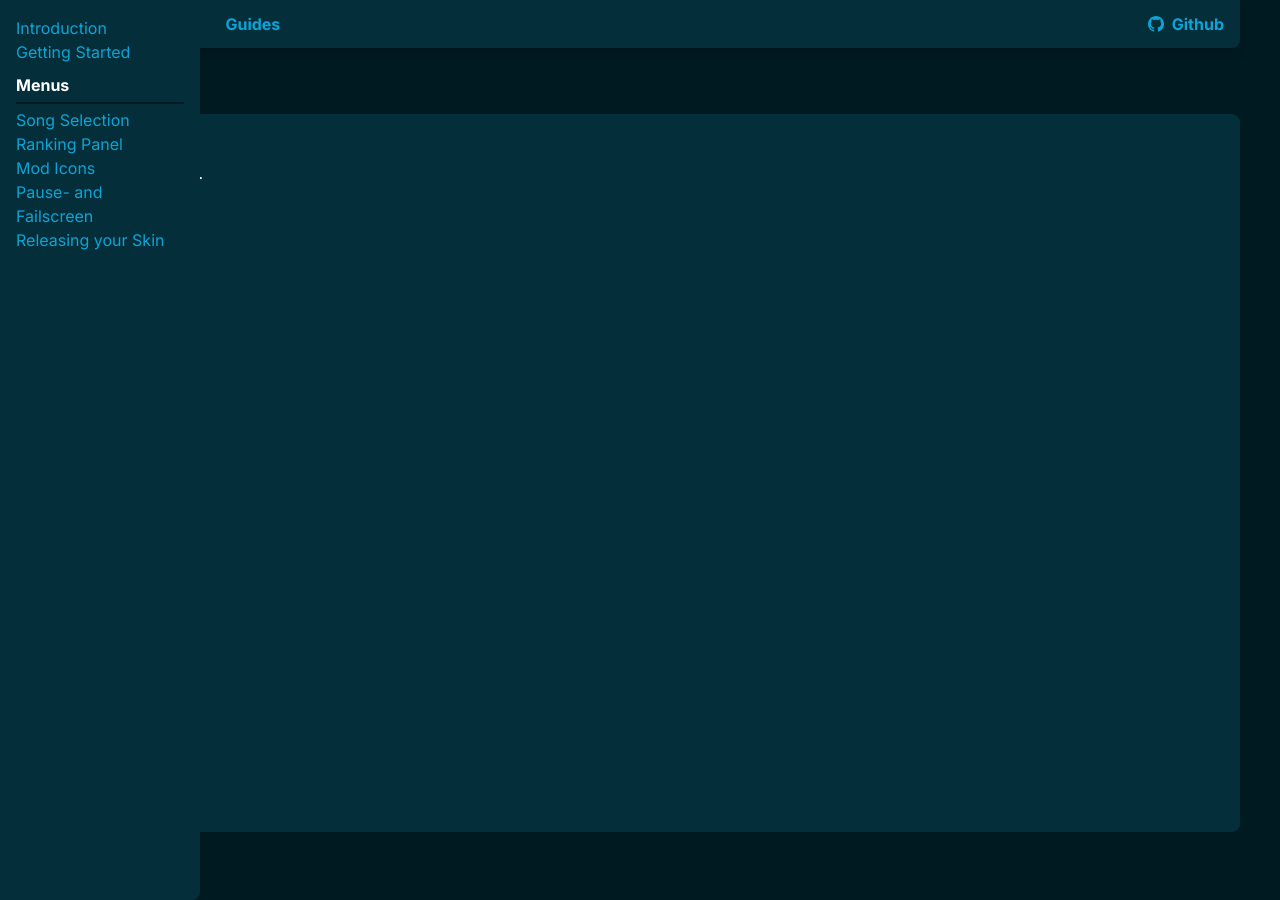
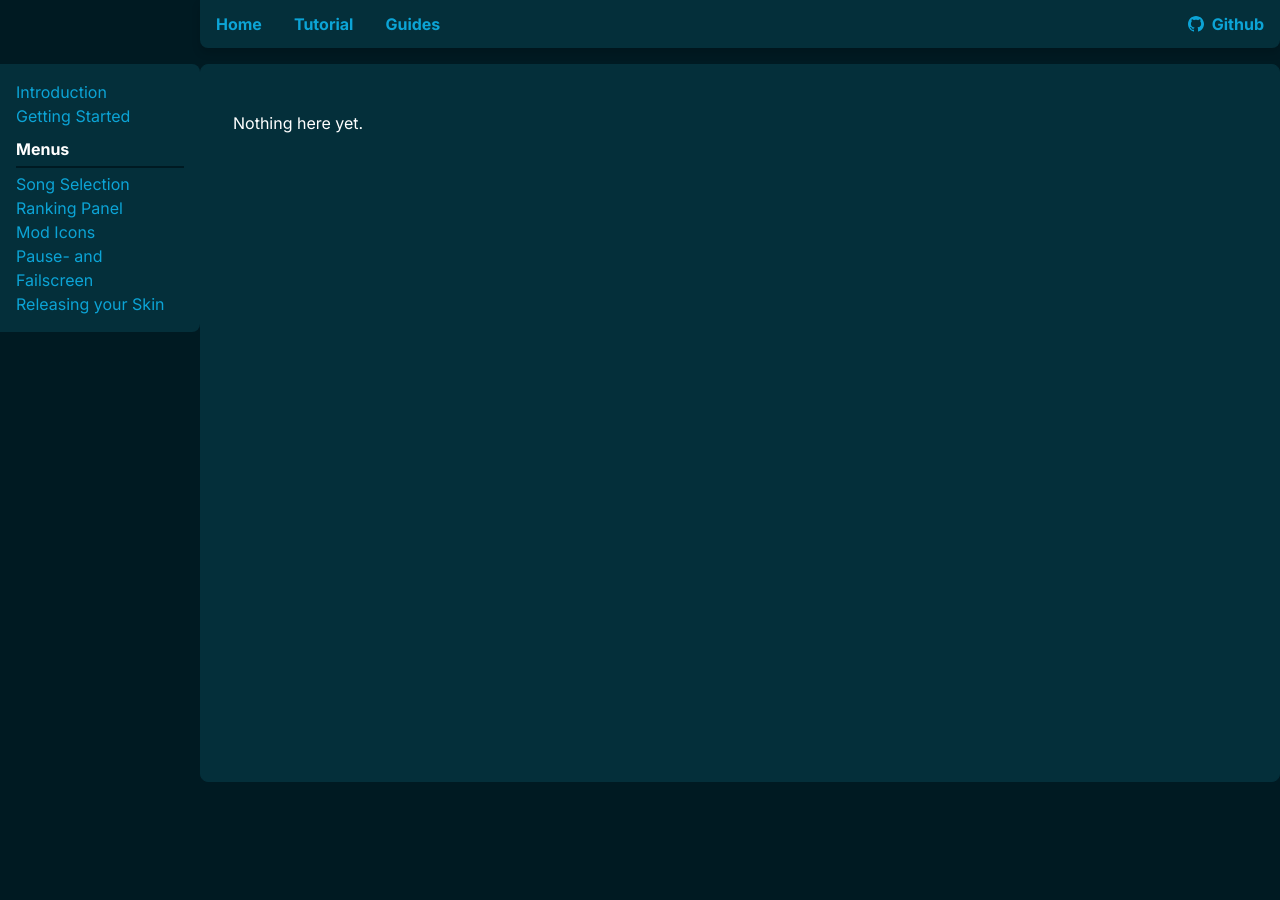
Before and after one commit to RockRoller01/skinninginfo, a Jekyll site: the page built from tutorial/mod_icons.md, in a window 1280 px wide. Built offline with Jekyll 4.4.1, drawn with Linux system fonts in a browser that asks for light colours.

Commit message:
Fix layout and style for sidenav
* Created master layout (this will contain what all pages will have, intended for layouts only)
* Updated default layout (just a main)
* Updated tutorial-sidenav layout (this will contain the sidebar and the main)
* Fixed styles for main and sidenav

```diff
--- a/_layouts/default.html
+++ b/_layouts/default.html
@@ -1,29 +1,7 @@
-<!DOCTYPE html>
-<html>
-<head>
-  <meta charset="utf-8">
-  <meta name="viewport" content="width=device-width, initial-scale=1">
-  <title>{{ page.title }} - {{site.title}}</title>
-  <link rel="stylesheet" href="{{site.baseurl}}/css/main.css">
-  <link href="https://fonts.googleapis.com/css2?family=Inter:wght@100;200;300;400;500;600;700;800;900&display=swap" rel="stylesheet">
-</head>
+---
+layout: master
+---
 
-<body>
-<header>
-    <div class="navbar">
-      <div class="content">
-        <a href="{{site.baseurl}}/">Home</a>
-        <a href="{{site.baseurl}}/tutorial/introduction">Tutorial</a>
-        <a href="{{site.baseurl}}/guides/toc">Guides</a>
-        <a style="float:right" href=https://github.com/RockRoller01/skinninginfo><svg class="icon" width="32" height="32" viewBox="0 0 32 32">
-          <path fill-rule="evenodd" clip-rule="evenodd" d="M16 0C7.16 0 0 7.16 0 16C0 23.08 4.58 29.06 10.94 31.18C11.74 31.32 12.04 30.84 12.04 30.42C12.04 30.04 12.02 28.78 12.02 27.44C8 28.18 6.96 26.46 6.64 25.56C6.46 25.1 5.68 23.68 5 23.3C4.44 23 3.64 22.26 4.98 22.24C6.24 22.22 7.14 23.4 7.44 23.88C8.88 26.3 11.18 25.62 12.1 25.2C12.24 24.16 12.66 23.46 13.12 23.06C9.56 22.66 5.84 21.28 5.84 15.16C5.84 13.42 6.46 11.98 7.48 10.86C7.32 10.46 6.76 8.82 7.64 6.62C7.64 6.62 8.98 6.2 12.04 8.26C13.32 7.9 14.68 7.72 16.04 7.72C17.4 7.72 18.76 7.9 20.04 8.26C23.1 6.18 24.44 6.62 24.44 6.62C25.32 8.82 24.76 10.46 24.6 10.86C25.62 11.98 26.24 13.4 26.24 15.16C26.24 21.3 22.5 22.66 18.94 23.06C19.52 23.56 20.02 24.52 20.02 26.02C20.02 28.16 20 29.88 20 30.42C20 30.84 20.3 31.34 21.1 31.18C27.42 29.06 32 23.06 32 16C32 7.16 24.84 0 16 0V0Z"/>
-          </svg>
-          Github</a>
-      </div>
-    </div>
-</header>
-  <div class="main">
-    {{ content }}
-  </div>
-</body>
-</html>
+<main class="main">
+  {{ content }}
+</main>
--- /dev/null
+++ b/_layouts/master.html
@@ -0,0 +1,29 @@
+<!DOCTYPE html>
+<html>
+<head>
+  <meta charset="utf-8">
+  <meta name="viewport" content="width=device-width, initial-scale=1">
+  <title>{{ page.title }} - {{site.title}}</title>
+  <link rel="stylesheet" href="{{site.baseurl}}/css/main.css">
+  <link href="https://fonts.googleapis.com/css2?family=Inter:wght@100;200;300;400;500;600;700;800;900&display=swap" rel="stylesheet">
+</head>
+
+<body>
+  <header class="header {{ layout.header_class }}">
+    <div class="navbar">
+      <div class="content">
+        <a href="{{site.baseurl}}/">Home</a>
+        <a href="{{site.baseurl}}/tutorial/introduction">Tutorial</a>
+        <a href="{{site.baseurl}}/guides/toc">Guides</a>
+        <a style="float:right" href=https://github.com/RockRoller01/skinninginfo><svg class="icon" width="32" height="32" viewBox="0 0 32 32">
+          <path fill-rule="evenodd" clip-rule="evenodd" d="M16 0C7.16 0 0 7.16 0 16C0 23.08 4.58 29.06 10.94 31.18C11.74 31.32 12.04 30.84 12.04 30.42C12.04 30.04 12.02 28.78 12.02 27.44C8 28.18 6.96 26.46 6.64 25.56C6.46 25.1 5.68 23.68 5 23.3C4.44 23 3.64 22.26 4.98 22.24C6.24 22.22 7.14 23.4 7.44 23.88C8.88 26.3 11.18 25.62 12.1 25.2C12.24 24.16 12.66 23.46 13.12 23.06C9.56 22.66 5.84 21.28 5.84 15.16C5.84 13.42 6.46 11.98 7.48 10.86C7.32 10.46 6.76 8.82 7.64 6.62C7.64 6.62 8.98 6.2 12.04 8.26C13.32 7.9 14.68 7.72 16.04 7.72C17.4 7.72 18.76 7.9 20.04 8.26C23.1 6.18 24.44 6.62 24.44 6.62C25.32 8.82 24.76 10.46 24.6 10.86C25.62 11.98 26.24 13.4 26.24 15.16C26.24 21.3 22.5 22.66 18.94 23.06C19.52 23.56 20.02 24.52 20.02 26.02C20.02 28.16 20 29.88 20 30.42C20 30.84 20.3 31.34 21.1 31.18C27.42 29.06 32 23.06 32 16C32 7.16 24.84 0 16 0V0Z"/>
+          </svg>
+          Github</a>
+      </div>
+    </div>
+  </header>
+  <div class="container">
+    {{ content }}
+  </div>
+</body>
+</html>
--- a/_layouts/tutorial-sidenav.html
+++ b/_layouts/tutorial-sidenav.html
@@ -1,11 +1,10 @@
 ---
-layout: default
+layout: master
+header_class: tutorial
 ---
 
-<head>
 <link rel="stylesheet" href="{{site.baseurl}}/css/sidenav.css">
-</head>
-<body>
+
 <div class="sidenav">
     <a href="{{site.baseurl}}/tutorial/introduction">Introduction</a>
     <a href="{{site.baseurl}}/tutorial/getting_started">Getting Started</a>
@@ -16,5 +15,6 @@ layout: default
     <a href="{{site.baseurl}}/tutorial/pause-_and_failscreen">Pause- and Failscreen</a>
     <a href="{{site.baseurl}}/tutorial/releasing">Releasing your Skin</a>
 </div>
+<main class="main">
     {{ content }}
-</body>
+</main>
--- a/css/main.css
+++ b/css/main.css
@@ -9,6 +9,11 @@
     --text: white;
     --dark-background: #001A22;
     --content-width: 1200px;
+
+    /* if the sidenav's width is going to be set manually,
+     * change this value to adjust header's positioning too
+     */
+    --tutorial-sidenav-width: 200px;
 }
 body{
     background-color: var(--dark-background);
@@ -17,10 +22,16 @@ body{
     margin: 0;
 }
 
+/* container */
+.container {
+    display: flex;
+    justify-content: space-between;
+}
+
 /* content */
 .main{
+    flex-grow: 1;
     margin: auto;
-    margin-top: calc(50px + 64px);
     margin-bottom: 64px;
     background-color: var(--background);
     padding: 32px;
@@ -77,11 +88,16 @@ hr{
     color: var(--dark-background);
 }
 
-/* navigation bar */
-.navbar{
-    position: fixed;
+/* header and navigation bar */
+.header {
+    position: sticky;
     top: 0;
-    width: 100%;
+    margin-bottom: 16px;
+}
+.header.tutorial {
+    margin-left: var(--tutorial-sidenav-width);
+}
+.navbar {
     font-weight: 700;
     display: flex;
     justify-content: center;
--- a/css/sidenav.css
+++ b/css/sidenav.css
@@ -7,11 +7,13 @@
     --dark-background: #001A22;
 }
 .sidenav{
-    height: 100%;
+    position: sticky;
+    top: 0;
+    height: min-content;
+    max-height: 100vh;
+    overflow-y: auto;
+    min-width: var(--tutorial-sidenav-width);
     width: 200px;
-    position: fixed;
-    top: 0;
-    left:0;
     background-color: var(--background);
     overflow-x: hidden;
     padding: 16px;
```
Also changed, not shown: 1 other file. Lines whose indentation alone changed are shown as unchanged.
